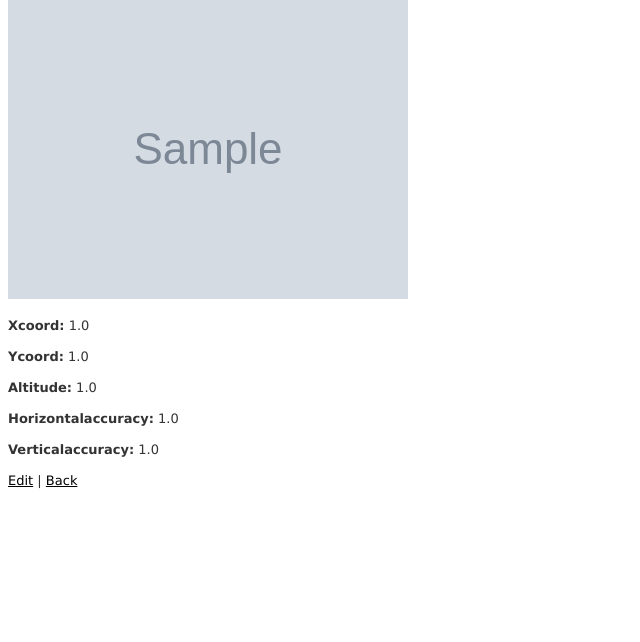
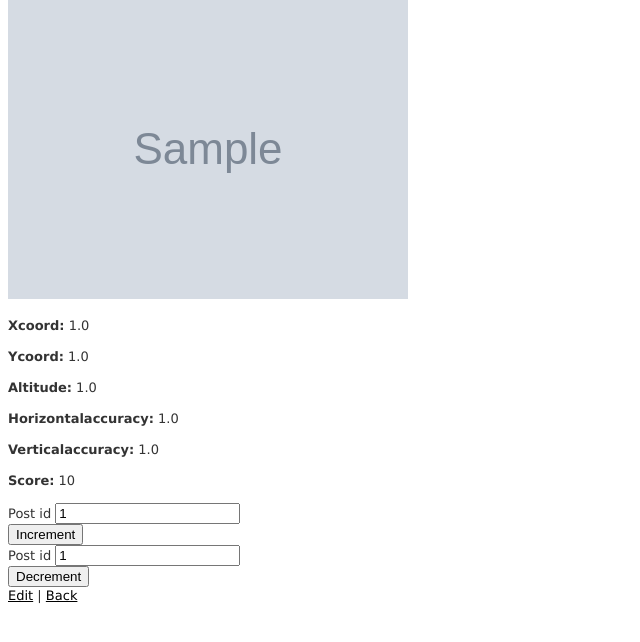
Before and after one commit to dyelax/project-froyolo, a Rails app: page /posts/1 in a window 1280 px wide. Shown: the part 14-656 px from the top of the page, without its empty margins (0-640 px from the left). Run offline with Rails 7, Linux system fonts and the light colour scheme; tables that the repository leaves empty hold one stand-in row (values such as "Sample post"); style sheets or scripts are compiled from the project's sources; some libraries are stand-ins or nearby versions.

Commit message:
created find_importance stub and made score a value within Post

```diff
--- a/Froyolo/app/controllers/posts_controller.rb
+++ b/Froyolo/app/controllers/posts_controller.rb
@@ -7,6 +7,52 @@ class PostsController < ApplicationController
   def index
     @posts = Post.all
   end
+
+  def find_importance
+
+  end
+
+
+  #POST /increment/1.json
+  def increment
+    @post = Post.find(change_votes_params[:post_id])
+    @post.score = @post.score + 1
+
+
+    respond_to do |format|
+      if @post.save
+        format.html {
+          redirect_to @post, notice: 'Post was successfully updated.'
+          }
+        format.json {
+          render json: @post
+          }
+      else
+        format.html { render :new }
+        format.json { render json: @post.errors, status: :unprocessable_entity }
+      end
+    end
+  end
+
+  #POST /decrement/1.json
+  def decrement
+    @post = Post.find(change_votes_params[:post_id])
+    @post.score = @post.score - 1
+    respond_to do |format|
+      if @post.save
+        format.html {
+          redirect_to @post, notice: 'Post was successfully updated.'
+          }
+        format.json {
+          render json: @post
+          }
+      else
+        format.html { render :new }
+        format.json { render json: @post.errors, status: :unprocessable_entity }
+      end
+    end
+  end
+
 
   def filter
   end
@@ -24,10 +70,10 @@ class PostsController < ApplicationController
   def show
   end
 
-  def show_all
-    @posts = Post.all
-    @post = Post.first
-  end
+  #def show_all
+  #  @posts = Post.all
+  #  @post = Post.first
+  #end
 
   # GET /posts/new
   def new
@@ -42,15 +88,14 @@ class PostsController < ApplicationController
   # POST /posts.json
   def create
     @post = Post.new(post_params)
+    @post.score = 0
 
     respond_to do |format|
       if @post.save
         format.html {
-          Votecount.create(netvotes: 0, post: @post)
           redirect_to @post, notice: 'Post was successfully created.'
           }
         format.json {
-          Votecount.create(netvotes: 0, post: @post)
           render json: @post
           }
       else
@@ -98,4 +143,9 @@ class PostsController < ApplicationController
   def search_params
     params.permit(:minx, :maxx, :miny, :maxy)
   end
+
+  def change_votes_params
+    params.permit(:post_id)
+  end
+
 end
--- a/Froyolo/app/models/post.rb
+++ b/Froyolo/app/models/post.rb
@@ -1,4 +1,5 @@
 class Post < ActiveRecord::Base
   mount_uploader :image, ImageUploader
-  has_one :votecount
+
+  class_attribute :importance
 end
--- a/Froyolo/app/models/votecount.rb
+++ /dev/null
@@ -1,3 +0,0 @@
-class Votecount < ActiveRecord::Base
-  belongs_to :post
-end
--- a/Froyolo/app/views/posts/index.html.erb
+++ b/Froyolo/app/views/posts/index.html.erb
@@ -21,10 +21,7 @@
       <td><%= post.altitude %></td>
       <td><%= post.horizontalaccuracy %></td>
       <td><%= post.verticalaccuracy %></td>
-        <td><%= post.votecount.netvotes %></td>
-        <td>
-          <%= %>
-        </td>
+      <td><%= post.score %></td>
       <td><%= link_to 'Show', post %></td>
       <td><%= link_to 'Edit', edit_post_path(post) %></td>
       <td><%= link_to 'Destroy', post, method: :delete, data: { confirm: 'Are you sure?' } %></td>
--- a/Froyolo/app/views/posts/show.html.erb
+++ b/Froyolo/app/views/posts/show.html.erb
@@ -27,5 +27,23 @@
   <%= @post.verticalaccuracy %>
 </p>
 
+<p>
+  <strong>Score:</strong>
+  <%= @post.score %>
+</p>
+
+<%= form_tag(increment_path(format: "json"), method: "post", id: "search-form") do %>
+<%= label_tag "Post ID" %>
+<%= text_field_tag :post_id, @post.id, placeholder: @post.id %><br>
+<%= submit_tag "Increment", name: nil %>
+<% end %>
+
+<%= form_tag(decrement_path(format: "json"), method: "post", id: "search-form") do %>
+<%= label_tag "Post ID" %>
+<%= text_field_tag :post_id, @post.id, placeholder: @post.id %><br>
+<%= submit_tag "Decrement", name: nil %>
+<% end %>
+
+
 <%= link_to 'Edit', edit_post_path(@post) %> |
 <%= link_to 'Back', posts_path %>
--- a/Froyolo/config/routes.rb
+++ b/Froyolo/config/routes.rb
@@ -11,6 +11,10 @@ Rails.application.routes.draw do
 
   get 'filter' => 'posts#filter'
   post 'filter_results' => 'posts#filter_results'
+
+  post 'increment' => 'posts#increment'
+  post 'decrement' => 'posts#decrement'
+
   # Example of regular route:
   #   get 'products/:id' => 'catalog#view'
 
--- a/Froyolo/db/migrate/20141101160601_add_post_id_to_votecount.rb
+++ /dev/null
@@ -1,5 +0,0 @@
-class AddPostIdToVotecount < ActiveRecord::Migration
-  def change
-    add_column :votecounts, :post_id, :integer
-  end
-end
--- /dev/null
+++ b/Froyolo/db/migrate/20141101172244_add_score_to_posts.rb
@@ -0,0 +1,5 @@
+class AddScoreToPosts < ActiveRecord::Migration
+  def change
+    add_column :posts, :score, :integer
+  end
+end
```
Also changed, not shown: Froyolo/db/migrate/20141101153250_create_votecounts.rb (deleted, +0 -9 lines), Froyolo/app/views/posts/filter_results.json.jbuilder, Froyolo/app/views/posts/show.json.jbuilder, Froyolo/db/schema.rb, 2 other files. Lines whose indentation alone changed are shown as unchanged.
